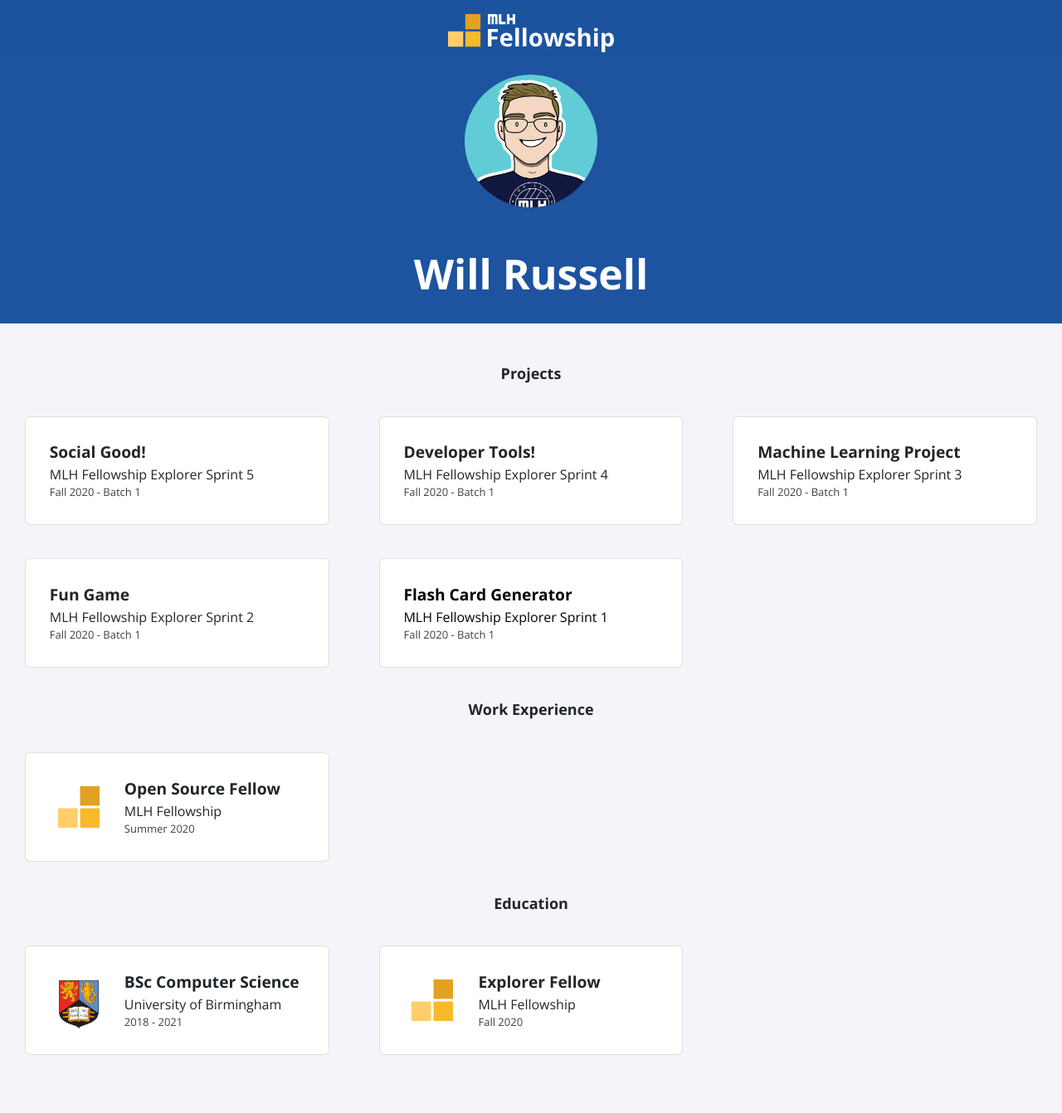
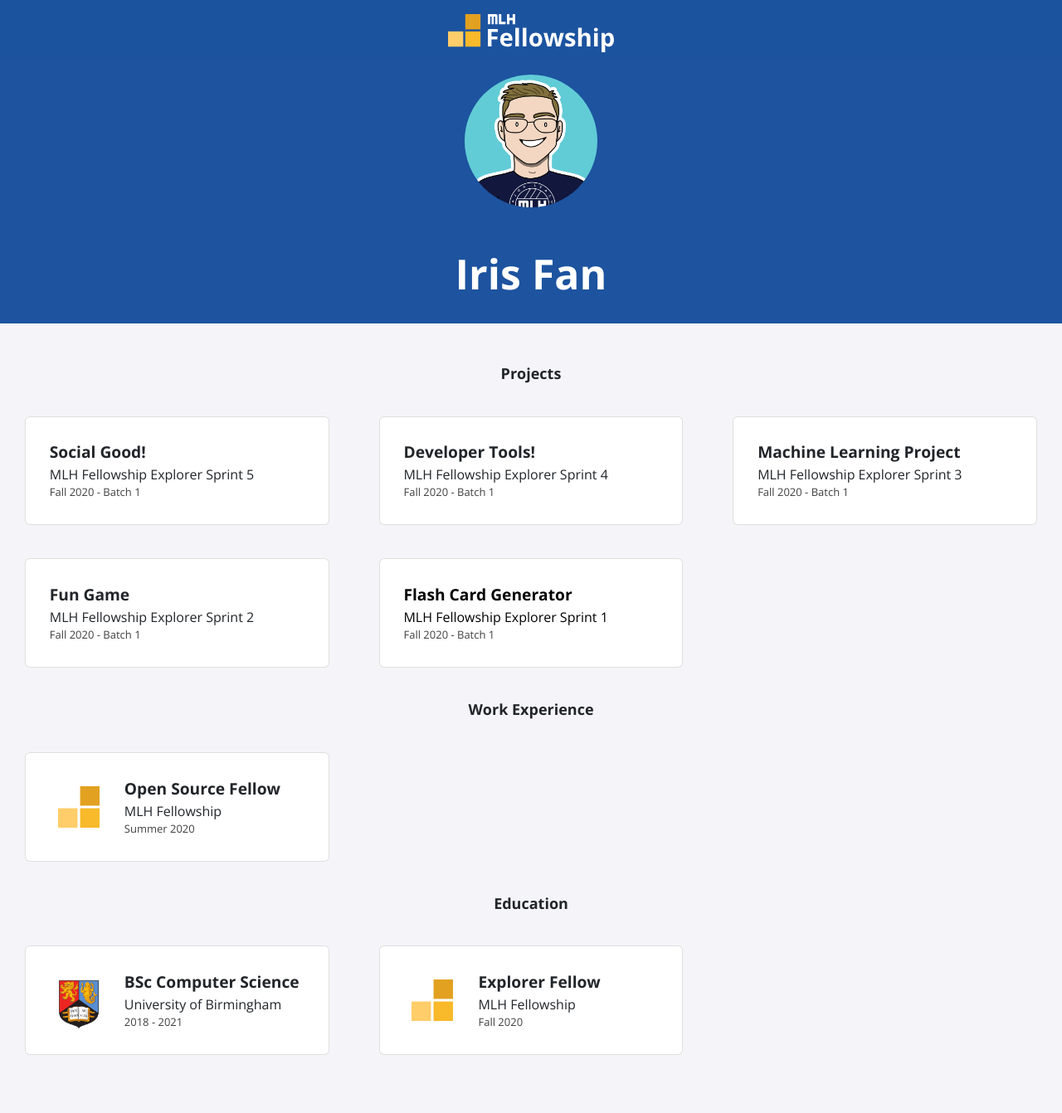
Before and after one commit to faniris/faniris.github.io, a Jekyll site: the page built from index.html, in a window 1280 px wide. Shown: the whole page at 83% size. Built offline with Jekyll 4.4.1, drawn with Linux system fonts in a browser that asks for light colours; nearby versions of some CDN libraries.

Commit message:
Update _config.yml

```diff
--- a/_config.yml
+++ b/_config.yml
@@ -1,13 +1,13 @@
-title: "Will Russell"
-email: fellowship@mlh.io
+title: "Iris Fan"
+email: irisfan@mlh.io
 description: >- # this means to ignore newlines until "baseurl:"
   Write an awesome description for your new site here. You can edit this
   line in _config.yml. It will appear in your document head meta (for
   Google search results) and in your feed.xml site description.
 baseurl: "/"
-url: "/portfolio-template"
-twitter_username: mlhacks
-github_username:  mlh-fellowship
+url: "http://faniris.github.io/"
+twitter_username: faniris
+github_username:  faniris
 
 sass:
   sass_dir: _sass
```
